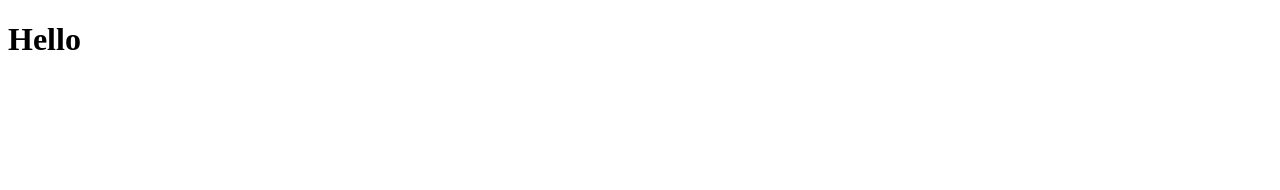
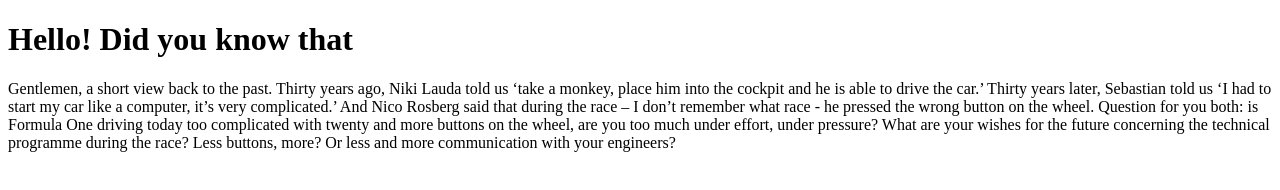
Before and after one commit to Canttinkof1/coursera-test, a plain HTML site: page site/index.html in a window 1280 px wide. Drawn offline with Linux system fonts and the light colour scheme.

Commit message:
Small view back to the past

```diff
--- a/site/index.html
+++ b/site/index.html
@@ -6,6 +6,7 @@
     <title>Hello</title>
 </head>
 <body>
-    <h1>Hello</h1>
+    <h1>Hello! Did you know that</h1>
+    <p>Gentlemen, a short view back to the past. Thirty years ago, Niki Lauda told us ‘take a monkey, place him into the cockpit and he is able to drive the car.’ Thirty years later, Sebastian told us ‘I had to start my car like a computer, it’s very complicated.’ And Nico Rosberg said that during the race – I don’t remember what race - he pressed the wrong button on the wheel. Question for you both: is Formula One driving today too complicated with twenty and more buttons on the wheel, are you too much under effort, under pressure? What are your wishes for the future concerning the technical programme during the race? Less buttons, more? Or less and more communication with your engineers? </p>
 </body>
 </html>
```
